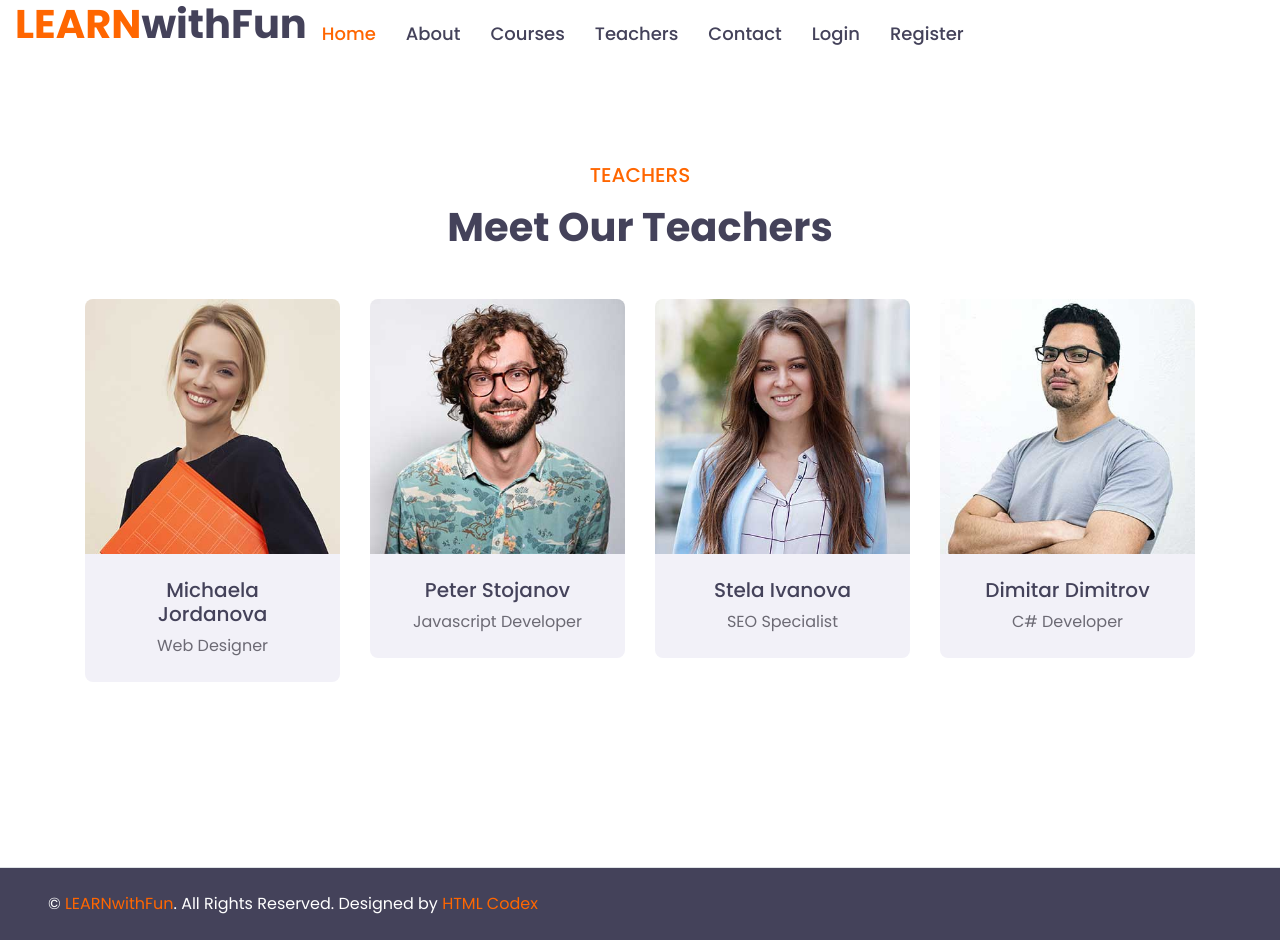
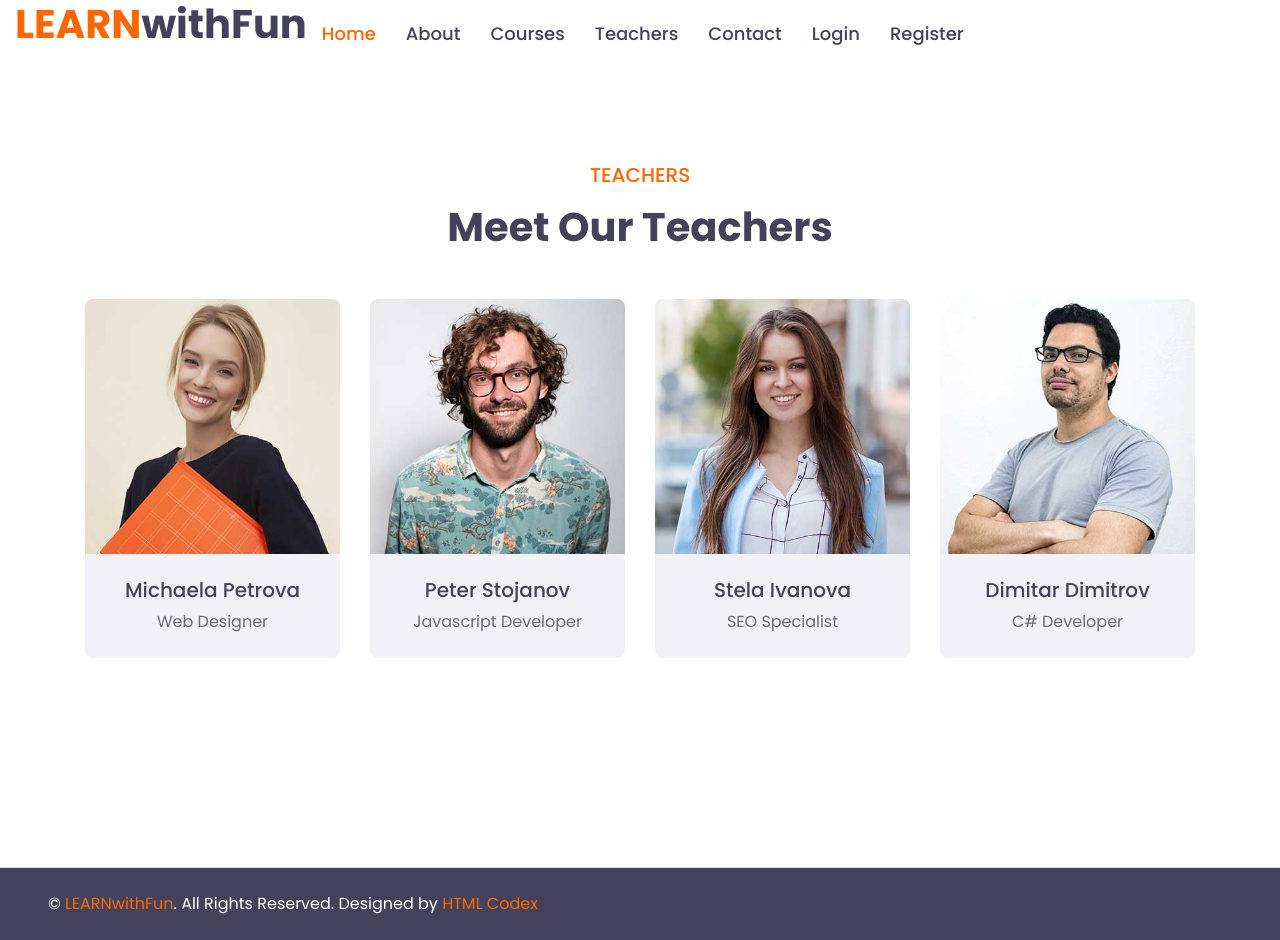
Before and after one commit to TeodorTod/Learn-With-Fun, a React (Create React App) app: page /teachers in a window 1280 px wide. Built offline with nearby package versions, Linux system fonts and the light colour scheme.

Commit message:
edit teachers

```diff
--- a/src/components/Teachers/Teachers.js
+++ b/src/components/Teachers/Teachers.js
@@ -18,7 +18,7 @@ const Teachers = () => {
                             </div>
                         </div>
                         <div className="bg-secondary p-4">
-                            <h5>Michaela Jordanova</h5>
+                            <h5>Michaela Petrova</h5>
                             <p className="m-0">Web Designer</p>
                         </div>
                     </div>
```
